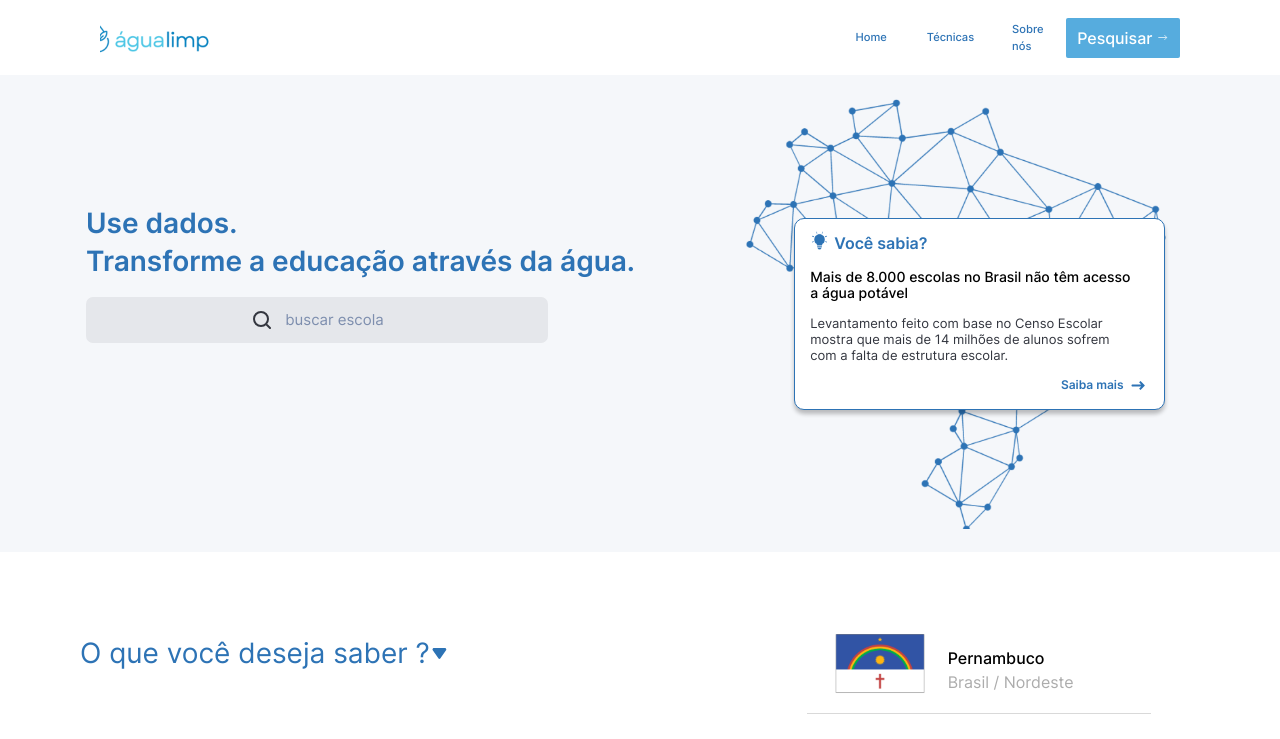
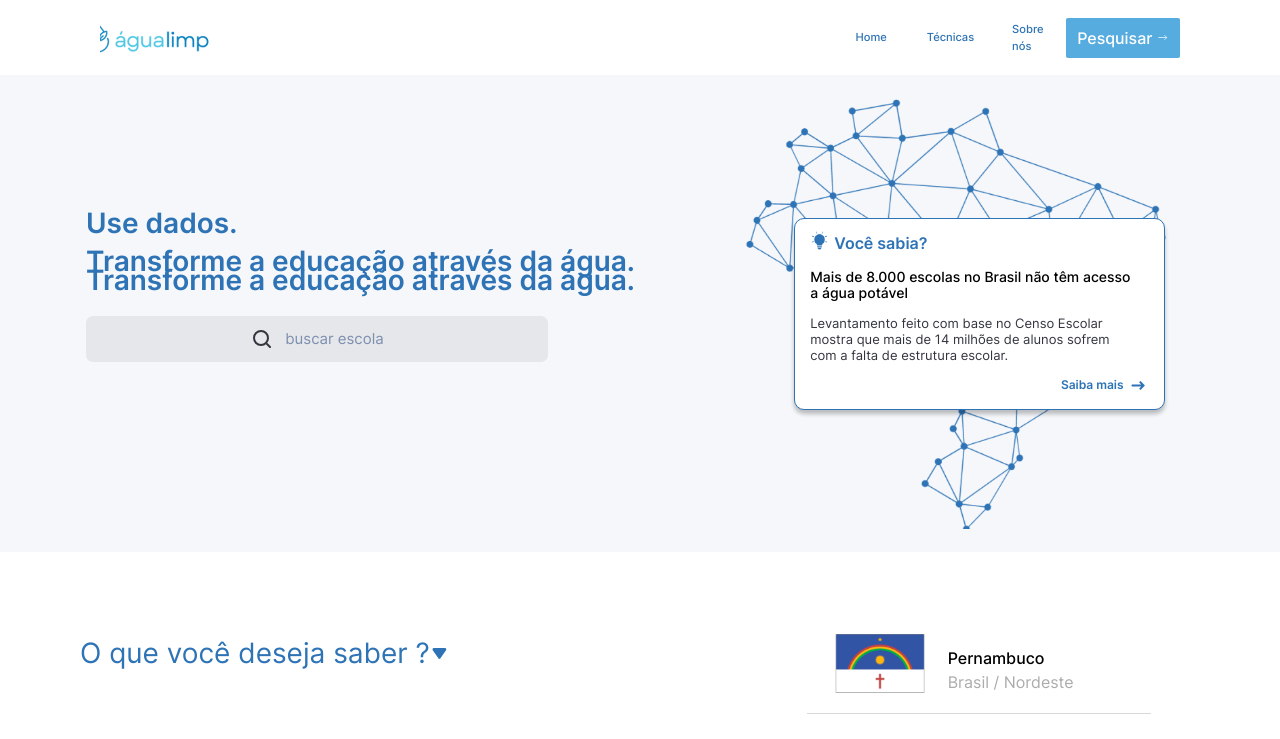
Before and after one commit to Antonio-coding/Agua_Limpa_Escola, a React (Create React App) app in the folder agua_limpa-v1.0.3/: page /homepageone in a window 1280 px wide. Shown: the top 739 px of the page. Built offline with nearby package versions, Linux system fonts and the light colour scheme.

Commit message:
Update index.tsx

```diff
--- a/agua_limpa-v1.0.3/src/pages/HomePageOne/index.tsx
+++ b/agua_limpa-v1.0.3/src/pages/HomePageOne/index.tsx
@@ -31,6 +31,7 @@ const HomePageOnePage: React.FC = () => {
                   Use dados.
                   <br />
                   <br />
+                  Transforme a educação através da água.{" "}
                   Transforme a educação através da água.{" "}
                 </Text>
               </Text>
```
